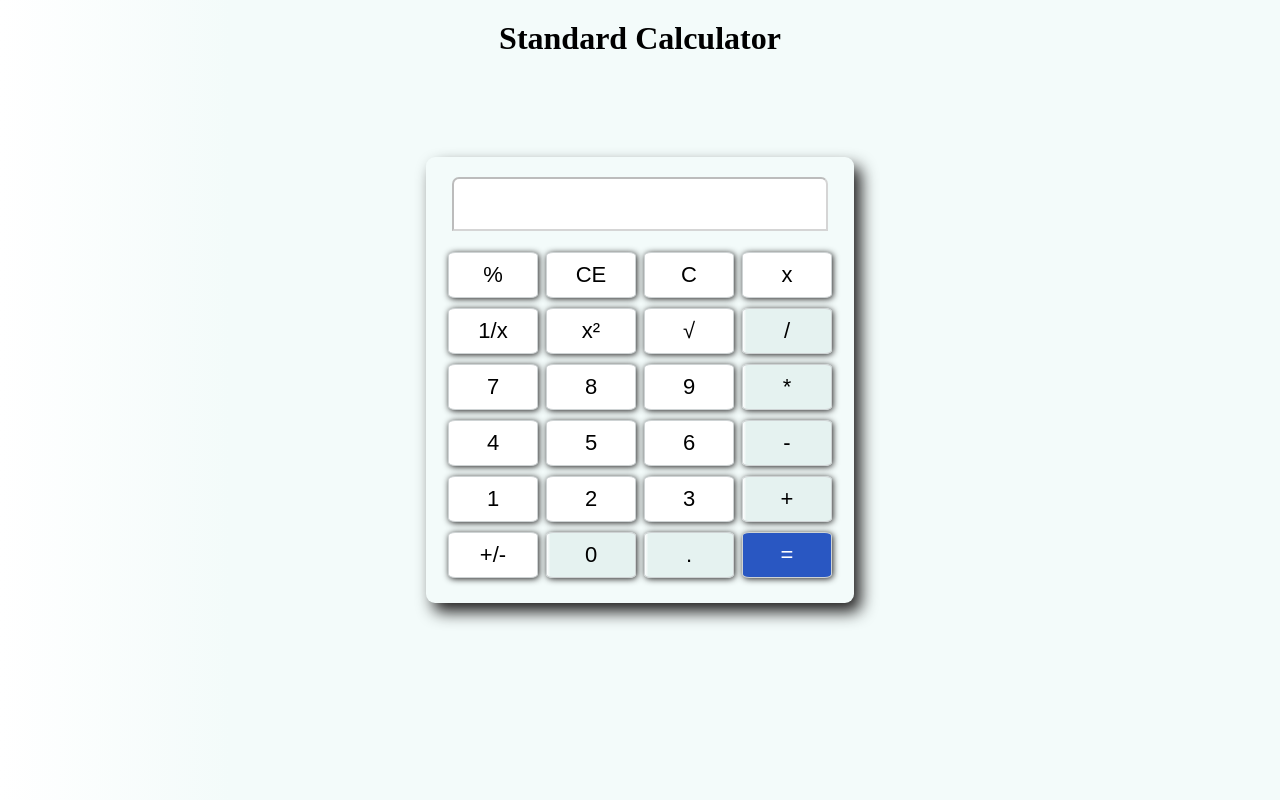
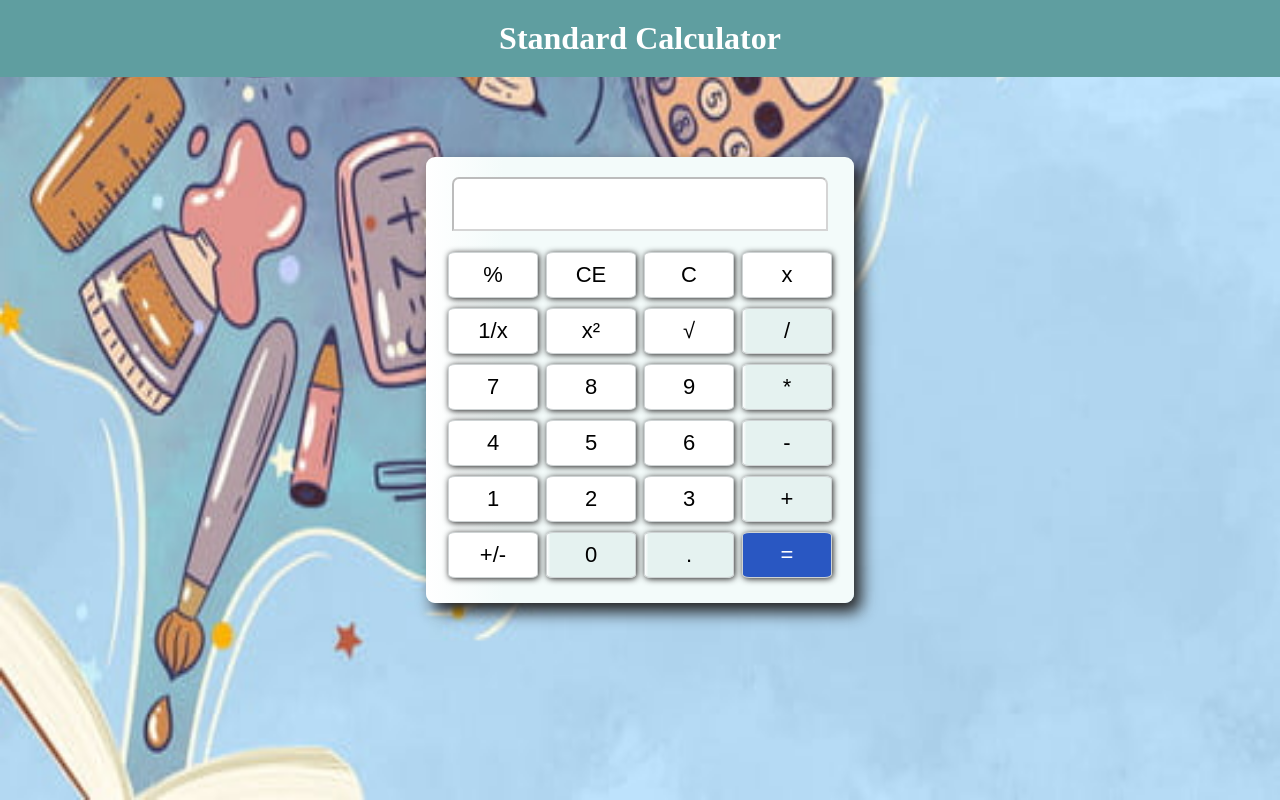
Before and after one commit to snehaltawade/Javascript-Calculator, a plain HTML site: page index.html in a window 1280 px wide. Drawn offline with Linux system fonts and the light colour scheme.

Commit message:
added background

```diff
--- a/style.css
+++ b/style.css
@@ -7,21 +7,26 @@ html, body {
 body{
     background: #ebebeb;
     background: linear-gradient(90deg, rgba(255,255,255,1) 0%, rgba(243,251,250,1) 18%, rgba(194,238,247,1) 100%);
-    background: linear-gradient(90deg, rgba(255,255,255,1) 0%, rgba(243,251,250,1) 18%);
+
+    background-image: url('./assets/calc.jpg');
+    background-repeat: no-repeat;
+    background-size: 100vw 100vh;
     height: 100vh;
 }
 .title{
     text-align: center;
-    color: black;
+    color: white;
     font-family: 'fangsong';
     font-weight: bolder;
     font-size: xx-large;
     padding-top: 5%;
     padding: 20px;
+    background-color: cadetblue;
 }
 
 
 .calculator{
+    background: linear-gradient(90deg, rgba(255,255,255,1) 0%, rgba(243,251,250,1) 18%);
     margin: auto;
     border-radius: 5%;
     border-radius: 9px;
```
Also changed, not shown: assets/calc.jpg (added).
